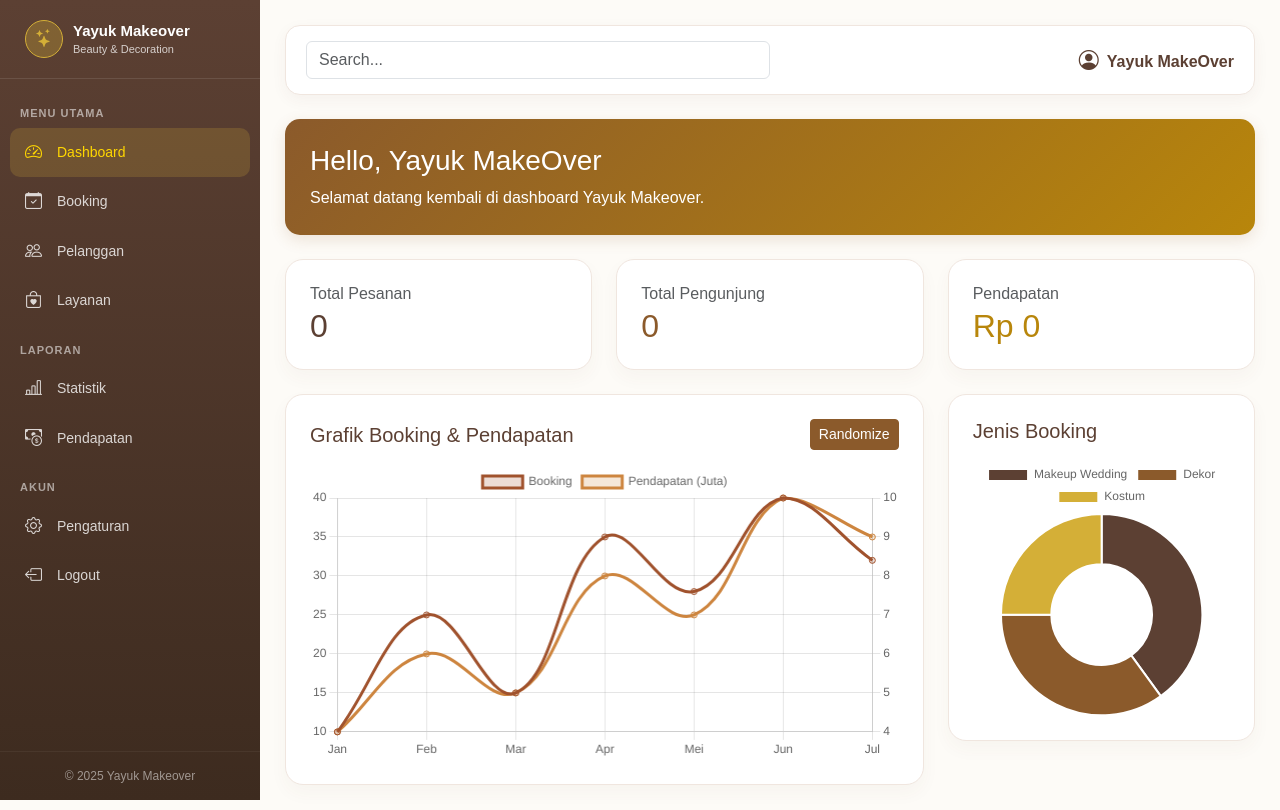
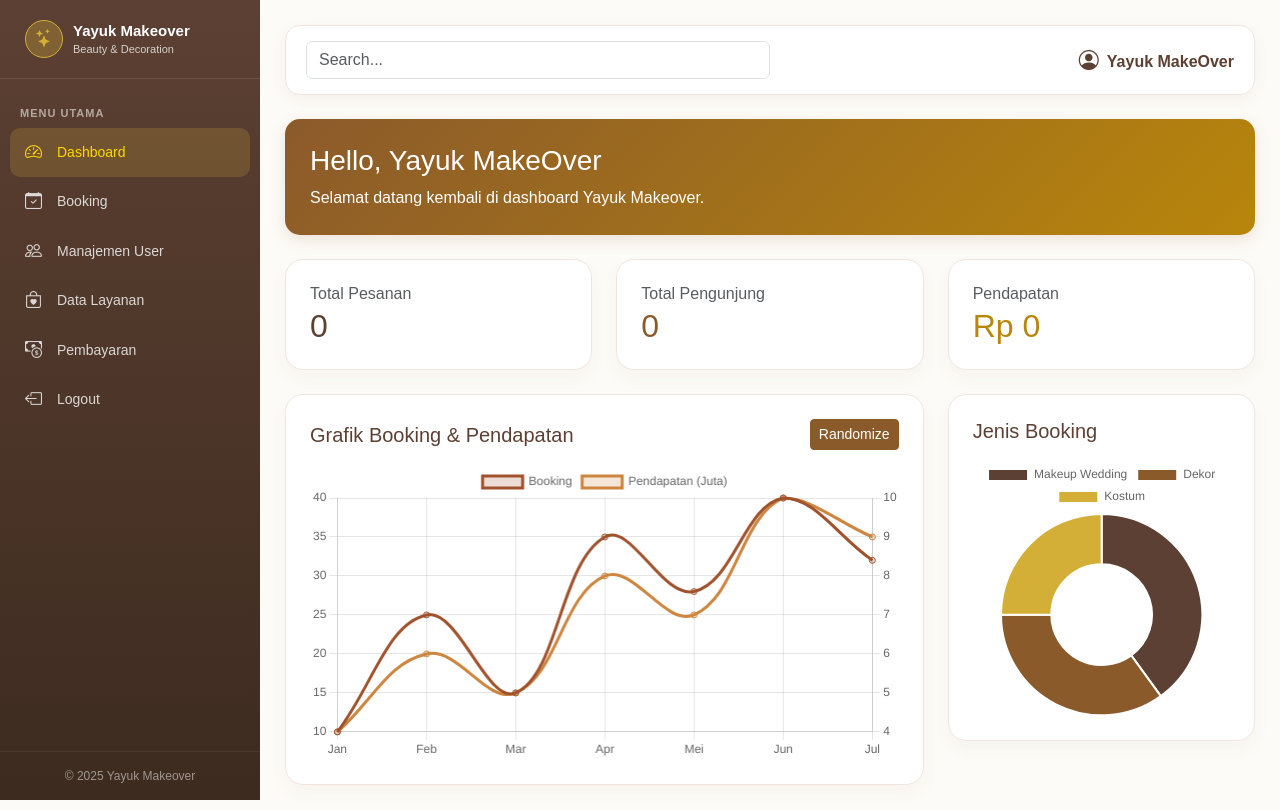
Before and after one commit to raflicode/project-mua-final, a PHP site: page /admin/public/dashboard.php in a window 1280 px wide. Run offline with PHP 8.4, Linux system fonts and the light colour scheme.

Commit message:
mengubah dashboard.php

```diff
--- a/admin/public/dashboard.php
+++ b/admin/public/dashboard.php
@@ -201,33 +201,19 @@ canvas {
         Booking
     </a>
 
-    <a href="#">
+    <a href="manajemen_user.php">
         <i class="bi bi-people"></i>
-        Pelanggan
+        Manajemen User
     </a>
 
-    <a href="#">
+    <a href="data_layanan.php">
         <i class="bi bi-bag-heart"></i>
-        Layanan
+        Data Layanan
     </a>
 
-    <div class="sidebar-section">Laporan</div>
-
-    <a href="#">
-        <i class="bi bi-bar-chart-line"></i>
-        Statistik
-    </a>
-
-    <a href="#">
+    <a href="pembayaran.php">
         <i class="bi bi-cash-coin"></i>
-        Pendapatan
-    </a>
-
-    <div class="sidebar-section">Akun</div>
-
-    <a href="#">
-        <i class="bi bi-gear"></i>
-        Pengaturan
+        Pembayaran
     </a>
 
     <a href="#">
```
